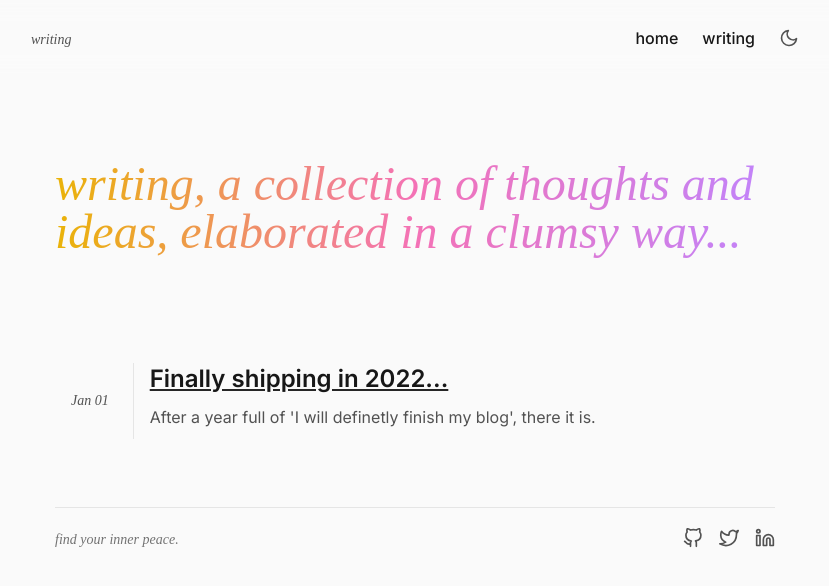
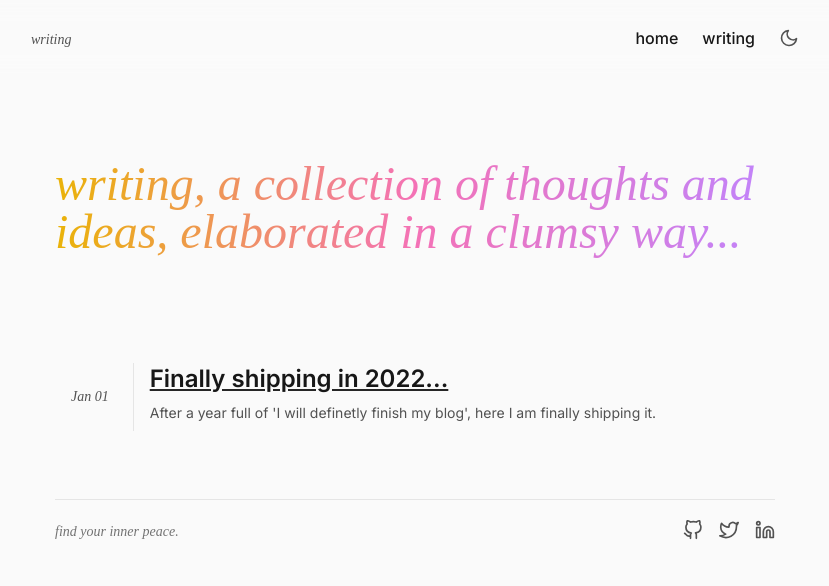
Before and after one commit to mariusflorescu/mariusflorescu.io, a Next.js app: page /writing in a window 1280 px wide. Shown: the top 586 px of the page, without its empty margins (225-1054 px from the left). Built offline with nearby package versions, Linux system fonts and the light colour scheme; a web font is replaced by a local one.

Commit message:
updated article and font size on post description

```diff
--- a/components/PostCard/index.tsx
+++ b/components/PostCard/index.tsx
@@ -23,7 +23,7 @@ const PostCard: React.FC<TProps> = ({ post }) => {
           <h2 className="m-0 underline underline-offset-2 decoration-neutral-800 dark:decoration-neutral-200">
             {post.title}
           </h2>
-          <p className="my-2">{post.description}</p>
+          <p className="my-2 text-sm">{post.description}</p>
         </div>
       </div>
     </Link>
--- a/posts/writing/finally-shipping.mdx
+++ b/posts/writing/finally-shipping.mdx
@@ -1,7 +1,7 @@
 ---
 title: "Finally shipping in 2022..."
 publishedAt: "Jan 01"
-description: "After a year full of 'I will definetly finish my blog', there it is."
+description: "After a year full of 'I will definetly finish my blog', here I am finally shipping it."
 ---
 
 ## 2021
@@ -28,7 +28,7 @@ This is a place full of imperfections that make it _unique_ in it's own way, a p
 
 As said in the description of the article, this blog will be a place where I share _thoughts and ideas_ that I find interesting and worth writing about.
 
-The articles are going to circle the _UI_ and _Frontend Engineering_ zone, born from _curiosity_ and _inspiration_.
+The articles are going to circle around the _UI/UX_ and _Frontend Engineering_ zone, all born from _curiosity_ and _inspiration_.
 
 ## Kudos
 
```
